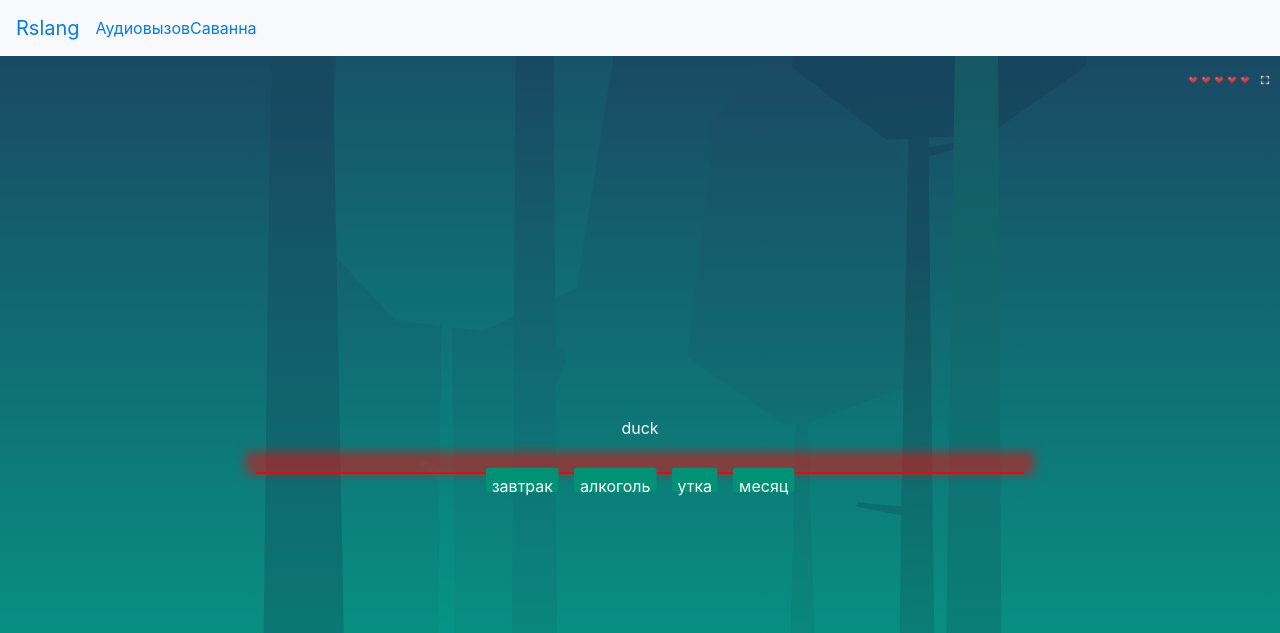
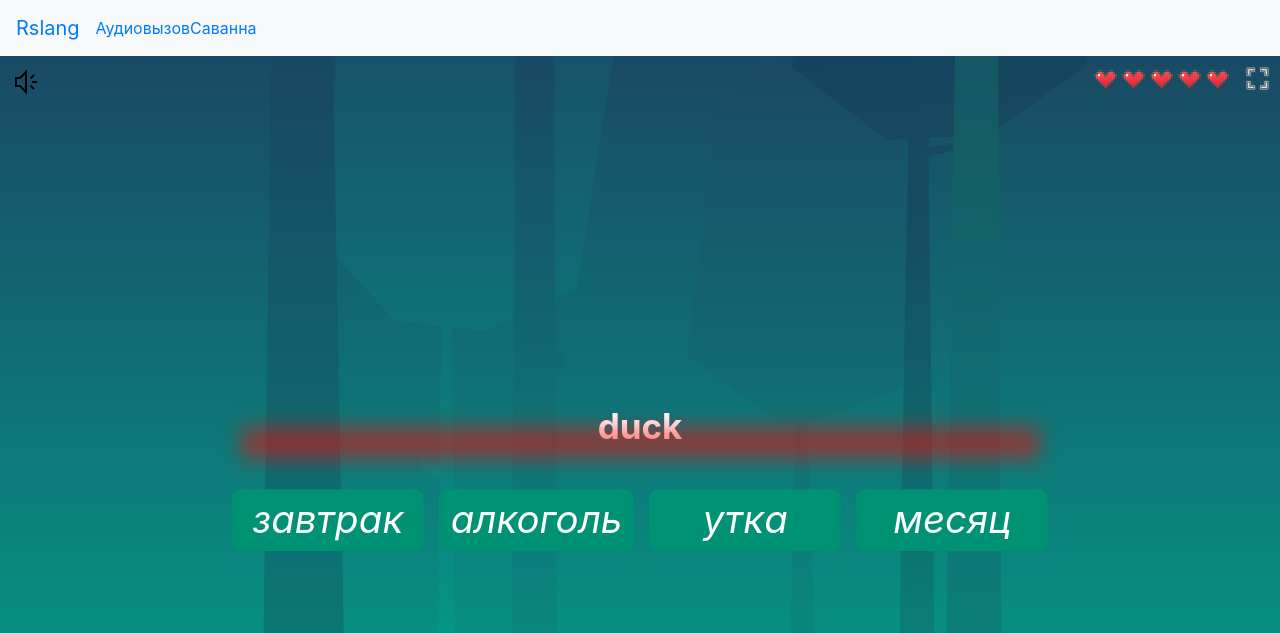
Before and after one commit to Demanikys/rslang, a React (Create React App) app: page /savanna-game in a window 1280 px wide. Shown: the top 633 px of the page. Built offline with nearby package versions, Linux system fonts and the light colour scheme.

Commit message:
fix: some problems with adaptive

```diff
--- a/src/App.jsx
+++ b/src/App.jsx
@@ -6,7 +6,7 @@ import MainPage from './pages/MainPage';
 import Menu from './components/Menu';
 import 'bootstrap/dist/css/bootstrap.min.css';
 import './App.css';
-import GameSavanna from './components/GameSavanna'
+import GameSavanna from './pages/GameSavanna'
 
 const App = () => (
   <BrowserRouter>
--- a/src/components/GameSavanna/GameSavanna.jsx
+++ b/src/pages/GameSavanna/GameSavanna.jsx
@@ -12,6 +12,7 @@ const GameSavanna = () => {
     const [currentWordAnswers, setCurrentWordAnswers] = useState()
     const [cls, setCls] = useState(['game_current_word'])
     const [health, setHealth] = useState([1, 2, 3, 4, 5])
+    const [sound, setSound] = useState(true)
 
     useEffect(() => {
         chooseWordsForAnswers(words)
@@ -80,25 +81,38 @@ const GameSavanna = () => {
                 setCls(['game_current_word'])
                 setWordCounter(wordCounter + 1)
                 onUpBtnClick()
-                const audio = new Audio
-                audio.src = 'assets/sound/savanna_correct_answer.mp3'
-                audio.play()
+                soundEffectsOnAnswerClick(true)
             } else {
                 console.log('Win')
             }
         } else {
-            console.log('1')
             setHealth(health.slice(0, -1))
             setCls(['game_current_word'])
             setWordCounter(wordCounter + 1)
-            const audio = new Audio
-            audio.src = 'assets/sound/savanna_wrong_answer.mp3'
-            audio.play()
+            soundEffectsOnAnswerClick(false)
         }
+    }
+
+    const soundEffectsOnAnswerClick = (answer) => {
+        if (!sound) {
+            return
+        }
+        const audio = new Audio
+        answer
+            ? audio.src = 'assets/sound/savanna_correct_answer.mp3'
+            : audio.src = 'assets/sound/savanna_wrong_answer.mp3'
+        audio.play()
     }
 
     return (
         <div className='game game_savanna' style={{ backgroundPositionY: `${backgroundPosition}%` }}>
+            <div className="game_sound_switcher" onClick={() => setSound(!sound)}>
+                {
+                    sound
+                        ? (<img src='assets/icons/sound_on_icon.png' alt='sound_on' />)
+                        : (<img src='assets/icons/sound_off_icon.png' alt='sound_off' />)
+                }
+            </div>
             <div className='game_health_bar'>
                 {
                     health.map(item => {
--- a/src/components/GameSavanna/GameSavanna.scss
+++ b/src/pages/GameSavanna/GameSavanna.scss
@@ -9,13 +9,16 @@
 
     &_btn{
         background: #009275;
-        border: 1px solid transparent;
-        border-radius: 4px;
-        padding: 5px;
+        border: 2px solid transparent;
+        border-radius: 10px;
         color: #fff;
-        height: 25px;
+        line-height: 50pxcalc(100vw*0.03 + 25);
+        font-size: calc(100vw*0.03);
+        padding: 0 10px 0;
+        font-style: italic;
         box-sizing: border-box;
         transition: border ease-in 0.2s;
+        max-width: 25vw;
         &:focus{
             outline: none;
         }
@@ -24,7 +27,16 @@
         }
         &:hover{
             cursor: pointer;
-            border: 1px solid #fff;
+            border: 2px solid #fff;
+        }
+    }
+
+    &_sound_switcher{
+        position: absolute;
+        top: 10px;
+        left: 10px;
+        &:hover{
+            cursor: pointer;
         }
     }
 
@@ -36,8 +48,12 @@
         padding: 0;
         transition: transform ease 0.2s;
         border: none;
+        height: 25px;
+        min-width: none;
+        line-height: normal;
+        font-size: 1em;
         & img{
-            height: 10px;
+            height: 25px;
             width: auto;
         }
         &:hover{
@@ -50,12 +66,12 @@
         display: flex;
         position: absolute;
         top: 10px;
-        right: 30px;
+        right: 50px;
         & div:not(:last-child){
             margin-right: 3px;
         }
         & img{
-            height: 10px;
+            height: 25px;
             width: auto;
         }
     }
@@ -64,11 +80,13 @@
         width: max-content;
         position: absolute;
         color: #fff;
+        font-size: 35px;
+        font-weight: bold;
         left: 50%;
         top: 0%;
         transform: translateX(-50%);
         &_active{
-            top: 45%;
+            top: 43%;
             transition: top linear 4s;
         }
     }
@@ -79,16 +97,18 @@
         position: absolute;
         left: 50%;
         top: 52%;
-        background: red;
         transform: translate(-50%);
-        box-shadow: rgba($color: #ff0000, $alpha: 0.5) 0 -10px 10px 10px;
+        box-shadow: rgba($color: #ff0000, $alpha: 0.5) 0 -30px 20px 15px;
     }
 
     &_answers_block{
-        position: fixed;
-        top: 60%;
+        position: absolute;
+        top: 58%;
         left: 50%;
         transform: translate(-50%, -50%);
         display: flex;
+        button{
+            min-width: 15vw;
+        }
     }
 }
```
Also changed, not shown: public/assets/icons/sound_off_icon.png (added), public/assets/icons/sound_on_icon.png (added), src/pages/GameSavanna/index.js (renamed from src/components/GameSavanna/index.js), src/pages/GameSavanna/words.json (renamed from src/components/GameSavanna/words.json).
